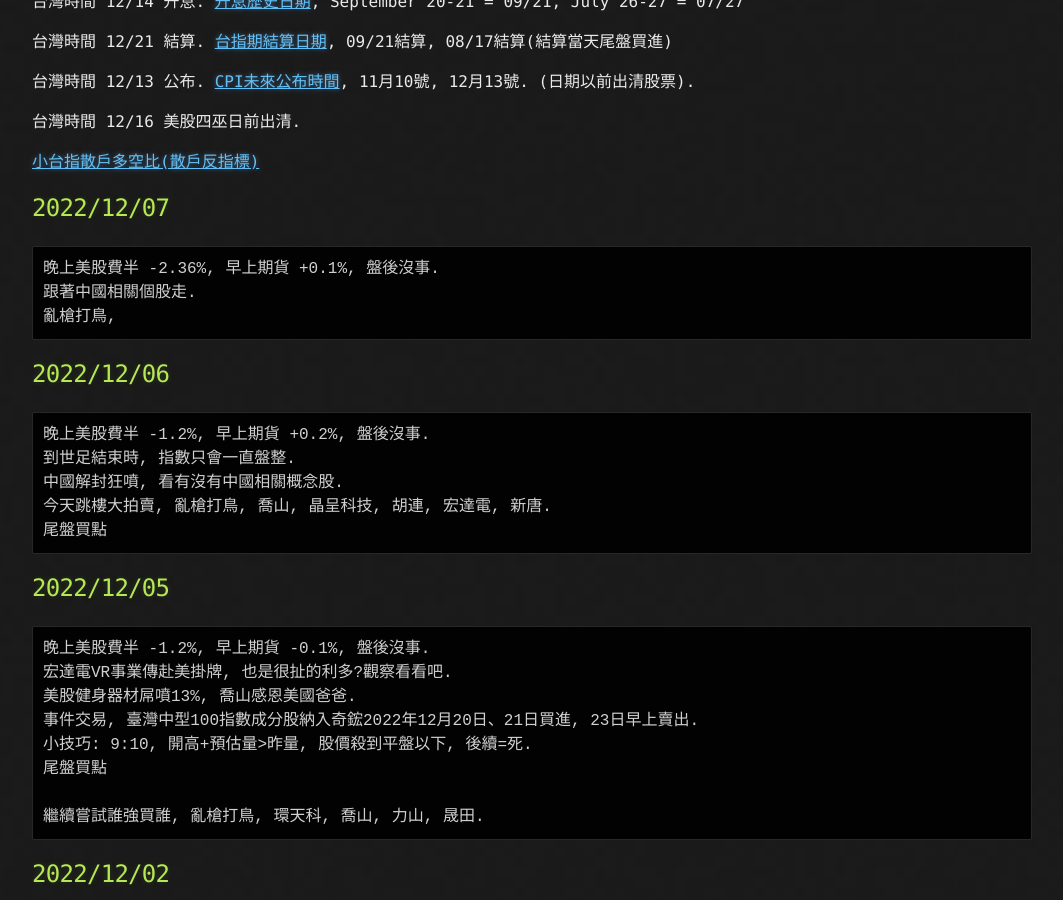
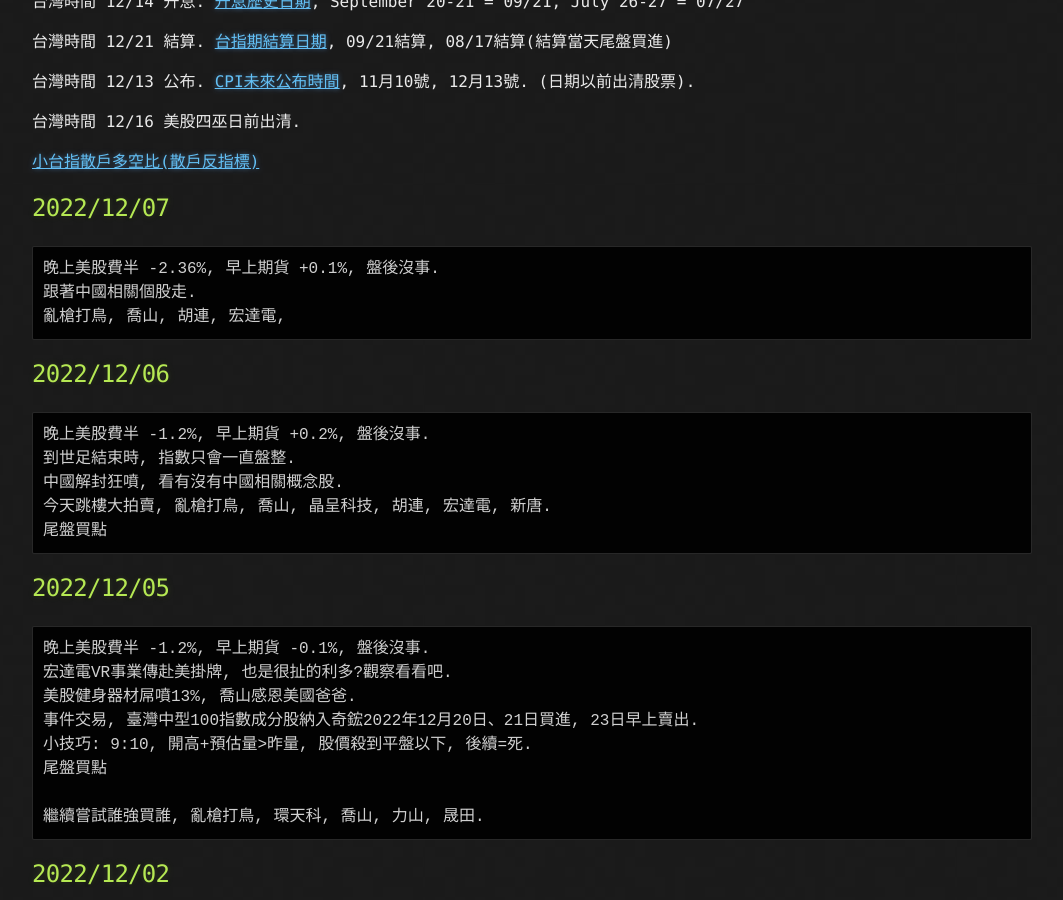
Before and after one commit to lepg5487/Stock_God, a Jekyll site: the page built from index.md, in a window 1280 px wide and 900 px high, scrolled down 348 px. Shown: the whole window, without its empty margins (108-1171 px from the left). Built offline with Jekyll 4.4.1, drawn with Linux system fonts in a browser that asks for light colours; our own code applies the rules of GitHub Pages for plain Markdown files.

Commit message:
Update index.md

````diff
--- a/index.md
+++ b/index.md
@@ -20,7 +20,7 @@ layout: testlayouts
 ```
 晚上美股費半 -2.36%, 早上期貨 +0.1%, 盤後沒事.
 跟著中國相關個股走.
-亂槍打鳥,
+亂槍打鳥, 喬山, 胡連, 宏達電,
 ```
 
 ## 2022/12/06
````
